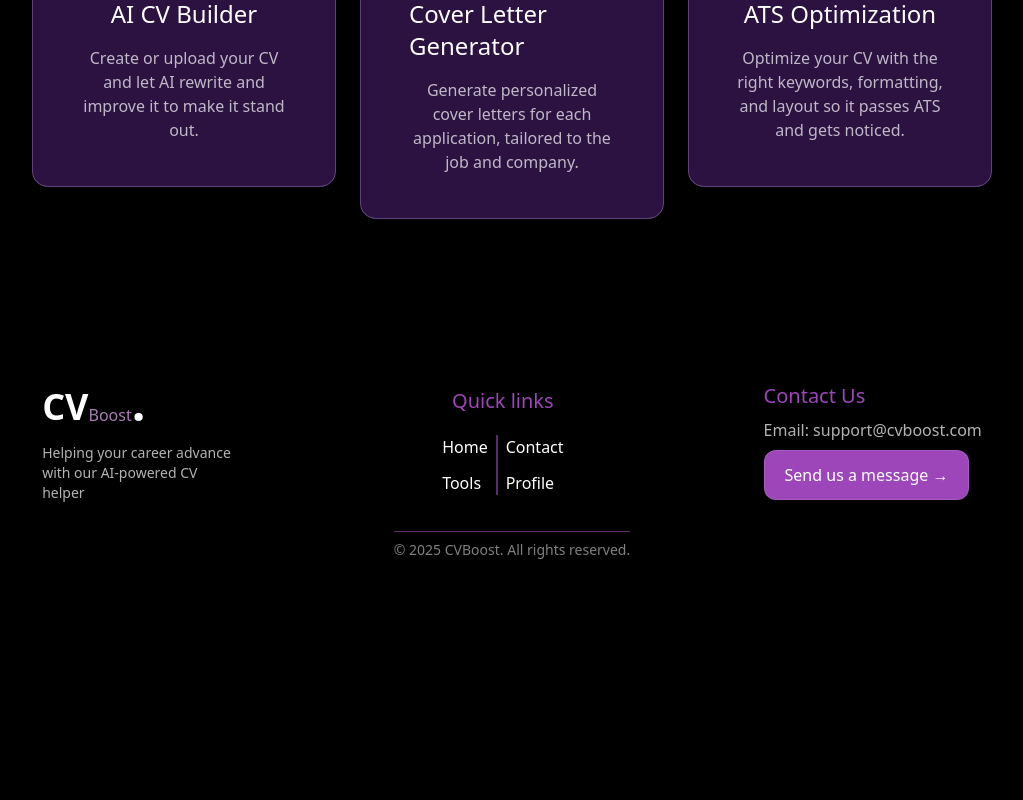
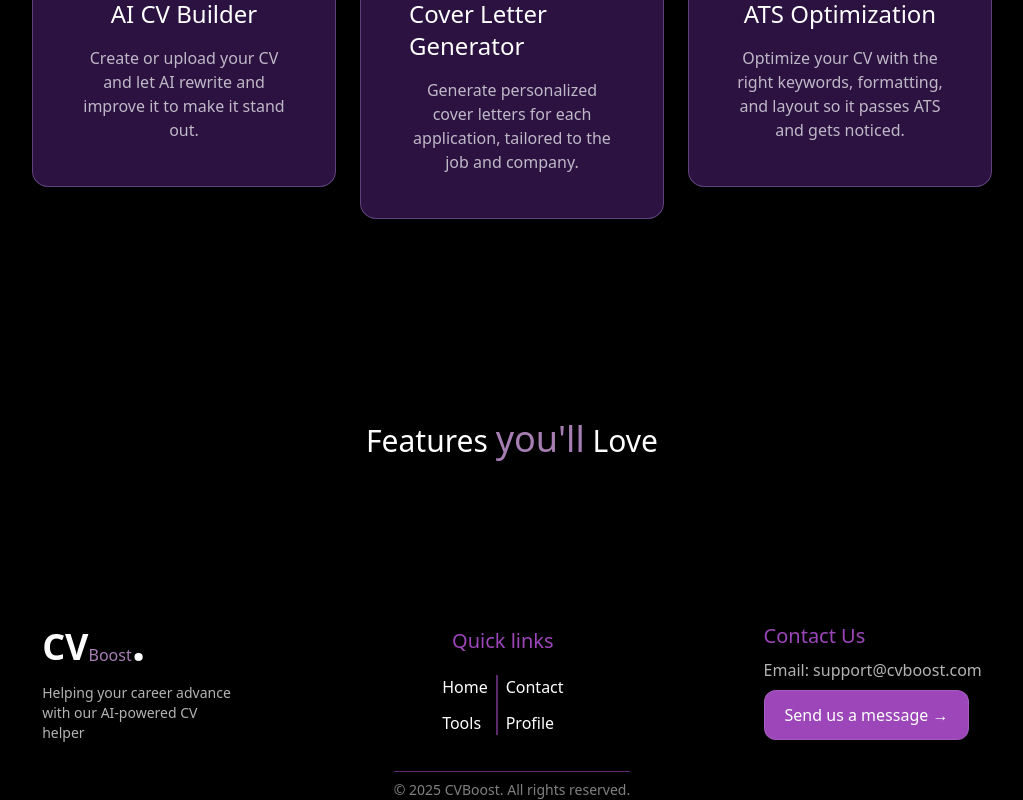
Before and after one commit to RaulSchiop/CVBoost, a Next.js app in the folder frontend/: page / in a window 1280 px wide. Shown: the part 947-1747 px from the top of the page, without its empty margins (128-1151 px from the left). Before the commit the page ends 1507 px from the top, so only its background shows below. Built offline with nearby package versions, Linux system fonts and the light colour scheme.

Commit message:
start of third section

```diff
--- a/frontend/src/app/page.tsx
+++ b/frontend/src/app/page.tsx
@@ -101,6 +101,7 @@ export default function Home() {
 
                <div></div>
             </div>
+            {/* second part ( what helps you ) */}
             <motion.div
                initial={{ opacity: 0 }}
                whileInView={{ opacity: 1 }}
@@ -153,6 +154,20 @@ export default function Home() {
                </List>
             </motion.div>
          </div>
+         <div>
+            <motion.div
+               initial={{ opacity: 0 }}
+               whileInView={{ opacity: 1 }}
+               viewport={{ once: false, amount: 0.2 }}
+               transition={{ duration: 1.5, type: "spring" }}
+               className="mt-10 lg:w-full flex items-center justify-center rounded-4xl py-5 md:px-5 lg:px-30 px-5 gap-5 md:gap-0 flex-col  mb-20"
+            >
+               <h1 className="text-3xl text-white mb-10">
+                  Features <a className="text-primary-600 text-4xl">you'll</a>{" "}
+                  Love
+               </h1>
+            </motion.div>
+         </div>
          <Footer></Footer>
       </div>
    );
```
